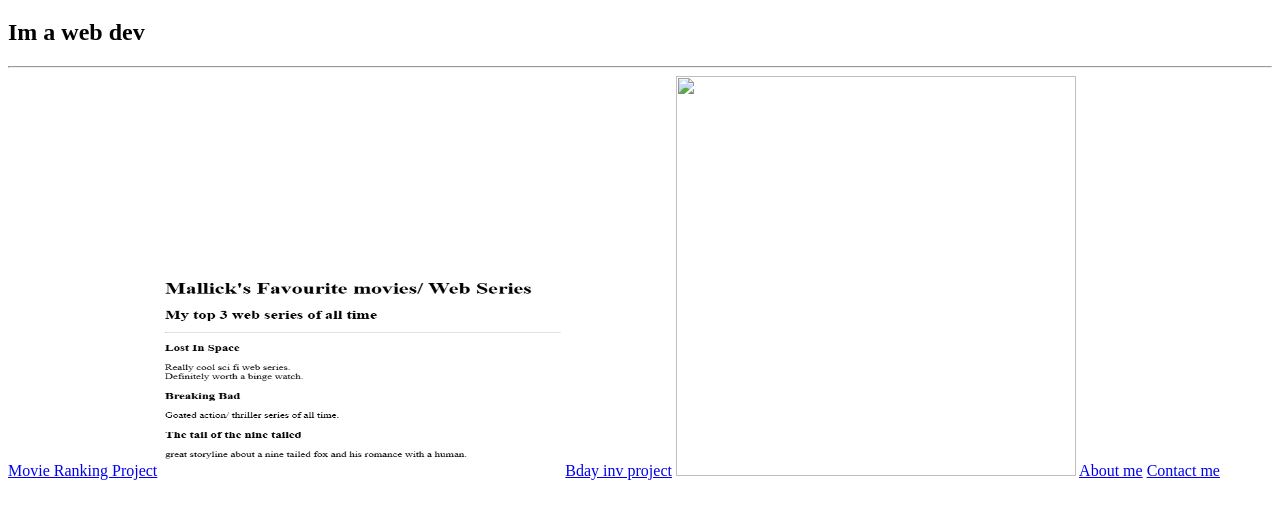
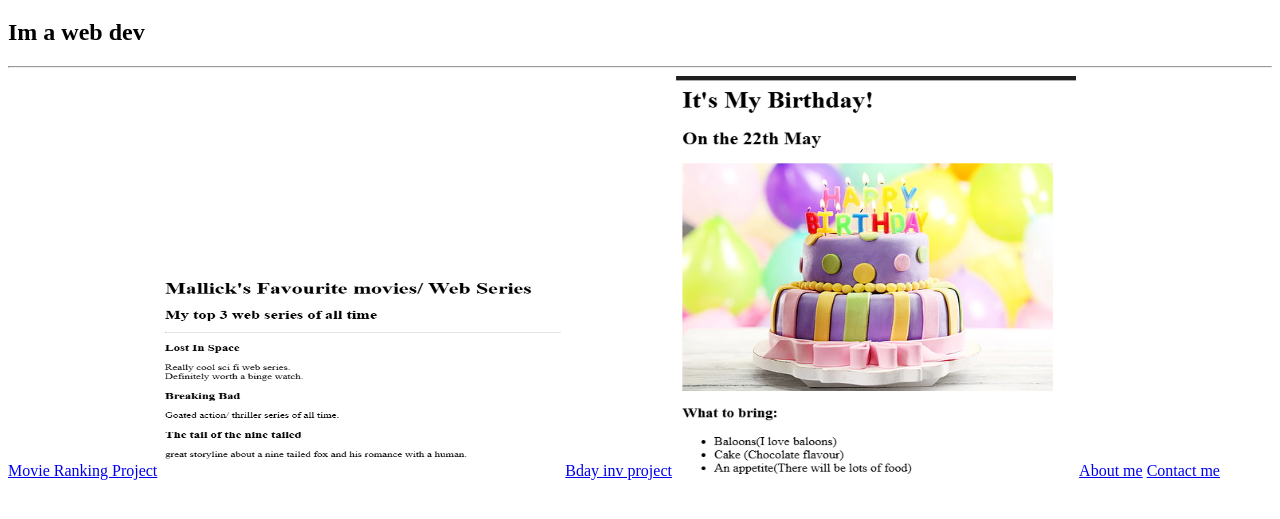
Before and after one commit to Mallickkk/html-portfolio, a plain HTML site: page index.html in a window 1280 px wide. Shown: the part 61-580 px from the top of the page. Drawn offline with Linux system fonts and the light colour scheme.

Commit message:
Add files via upload

```diff
--- a/index.html
+++ b/index.html
@@ -18,7 +18,7 @@
     <img src="./assets/images/My top movies.png" alt="[link] [big image that doesn’t fit beside it → goes to next line]" width="400" height="200">
 
     <a href="/3.4 Birthday Invite Project/index.html">Bday inv project</a>
-    <img src="./assets/images/birthday-invite.png" alt="" width="400" height="400">
+    <img src="./assets/images/My bday inv.png" alt="" width="400" height="400">
 
     <a href="/4.3 HTML Portfolio Project/public/about.html">About me</a> <a href="/4.3 HTML Portfolio Project/public/contact.html">Contact me</a>
 
```
